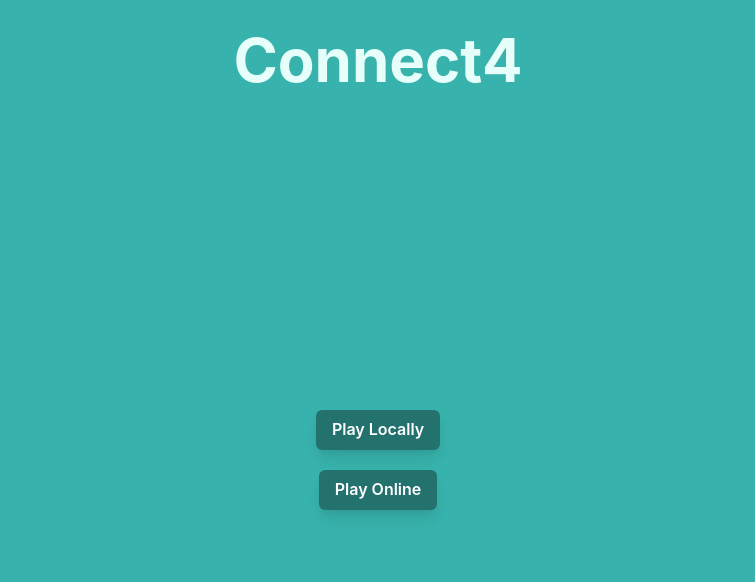
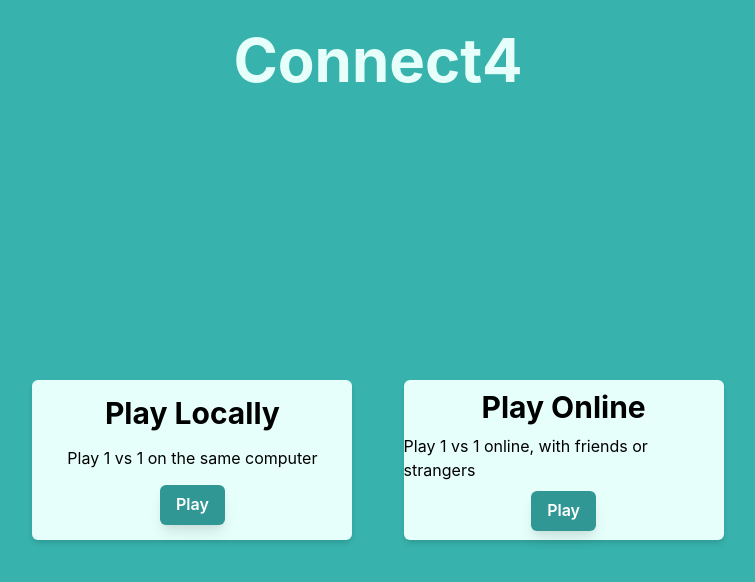
Before and after one commit to ChrisLetter/Connect4, a React (Create React App) app in the folder client/: page /landing in a window 1280 px wide. Shown: the top 582 px of the page, without its empty margins (262-1017 px from the left). Built offline with nearby package versions, Linux system fonts and the light colour scheme; no server answers.

Commit message:
feat(landingpage): styled landing page

```diff
--- a/client/src/screens/LandingPage.tsx
+++ b/client/src/screens/LandingPage.tsx
@@ -1,6 +1,6 @@
 import React from 'react';
 import { useHistory } from 'react-router-dom';
-import { Flex, Stack, Button } from '@chakra-ui/react';
+import { Flex, Stack, Button, Box, Heading } from '@chakra-ui/react';
 
 function LandingPage() {
   const history = useHistory();
@@ -19,24 +19,58 @@ function LandingPage() {
       bg="teal.400"
       color="white"
     >
-      <Stack spacing={5} direction="column" align="center">
+      <Flex
+        direction="column"
+        justifyContent="space-evenly"
+        bg="teal.50"
+        width="25vw"
+        height="20vh"
+        borderRadius="md"
+        boxShadow="md"
+        align="center"
+        mx="2vw"
+      >
+        <Heading as="h2" size="lg" color="black" textAlign="center">
+          Play Locally
+        </Heading>
+        <Box color="black" width="20ww">
+          Play 1 vs 1 on the same computer
+        </Box>
         <Button
-          colorScheme="blackAlpha"
+          colorScheme="teal"
           color="white"
           boxShadow="lg"
           onClick={() => clickLocal()}
         >
-          Play Locally
+          Play
         </Button>
+      </Flex>
+      <Flex
+        direction="column"
+        justifyContent="space-evenly"
+        bg="teal.50"
+        width="25vw"
+        height="20vh"
+        borderRadius="md"
+        boxShadow="md"
+        align="center"
+        mx="2vw"
+      >
+        <Heading as="h2" size="lg" color="black" textAlign="center">
+          Play Online
+        </Heading>
+        <Box color="black" width="20ww">
+          Play 1 vs 1 online, with friends or strangers
+        </Box>
         <Button
-          colorScheme="blackAlpha"
+          colorScheme="teal"
           color="white"
           boxShadow="lg"
           onClick={() => clickOnline()}
         >
-          Play Online
+          Play
         </Button>
-      </Stack>
+      </Flex>
     </Flex>
   );
 }
```
